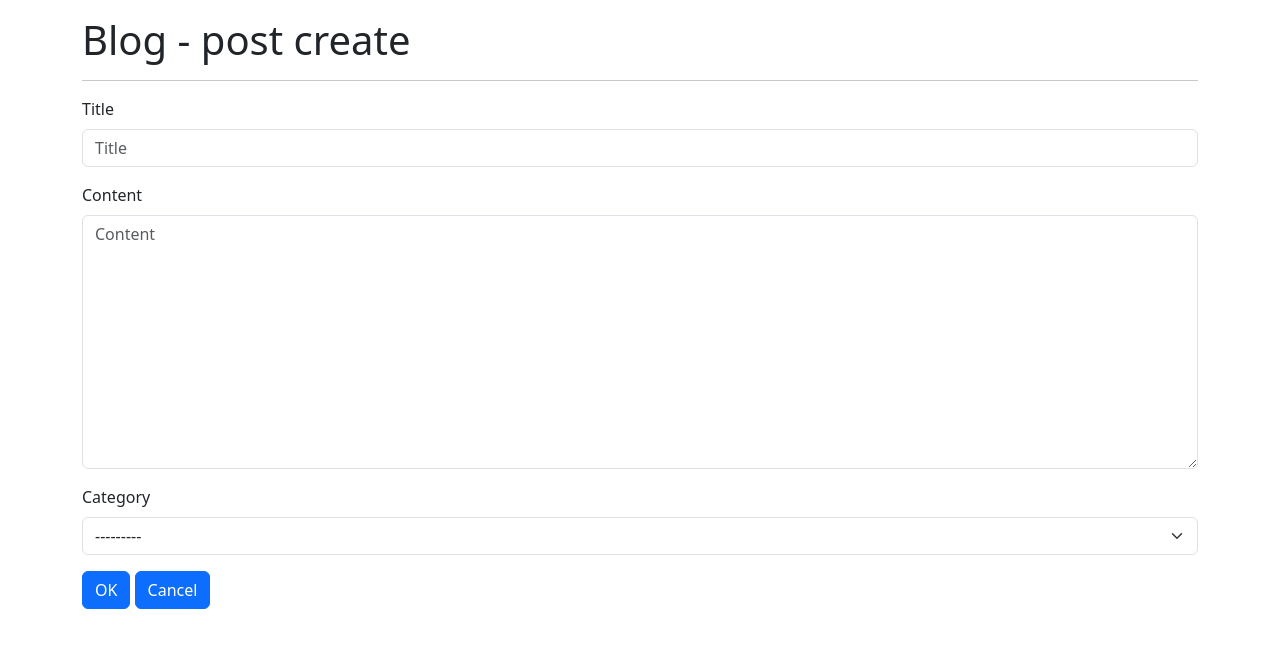
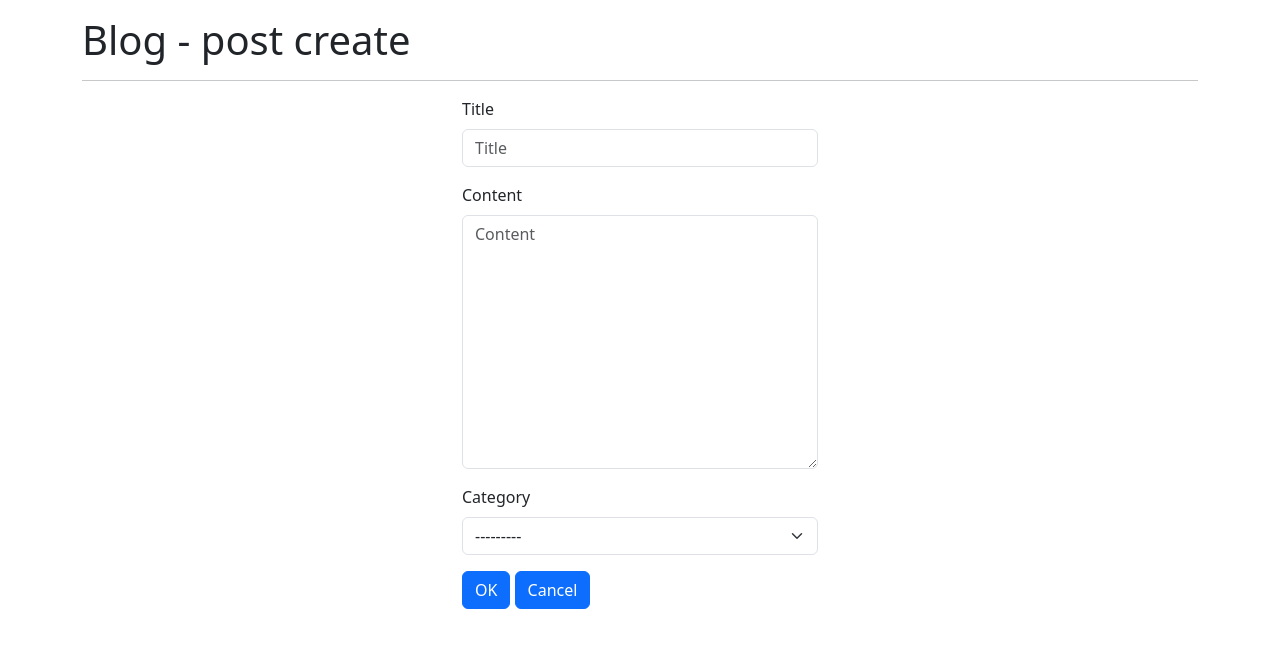
Before and after one commit to labu8712/django-blog-202411, a Django app: page /blog/posts/create/ in a window 1280 px wide. Shown: the top 648 px of the page. Run offline with Django 5.2, Linux system fonts and the light colour scheme; data that the repository does not hold is empty; some libraries are stand-ins or nearby versions.

Commit message:
Add grid for post create

```diff
--- a/blog/templates/blog/post_create.html
+++ b/blog/templates/blog/post_create.html
@@ -7,6 +7,8 @@
 {% endblock page_header %}
 
 {% block content %}
+    <div class="row">
+        <div class="col-12 col-sm-8 offset-sm-2 col-md-6 offset-md-3 col-lg-4 offset-lg-4">
             <form action="" method="post" class="form">
                 {% csrf_token %}
 
@@ -15,4 +17,6 @@
                 {% bootstrap_button button_type="submit" content="OK" %}
                 {% bootstrap_button button_type="reset" content="Cancel" %}
             </form>
+        </div>
+    </div>
 {% endblock content %}
```
Lines whose indentation alone changed are shown as unchanged.
